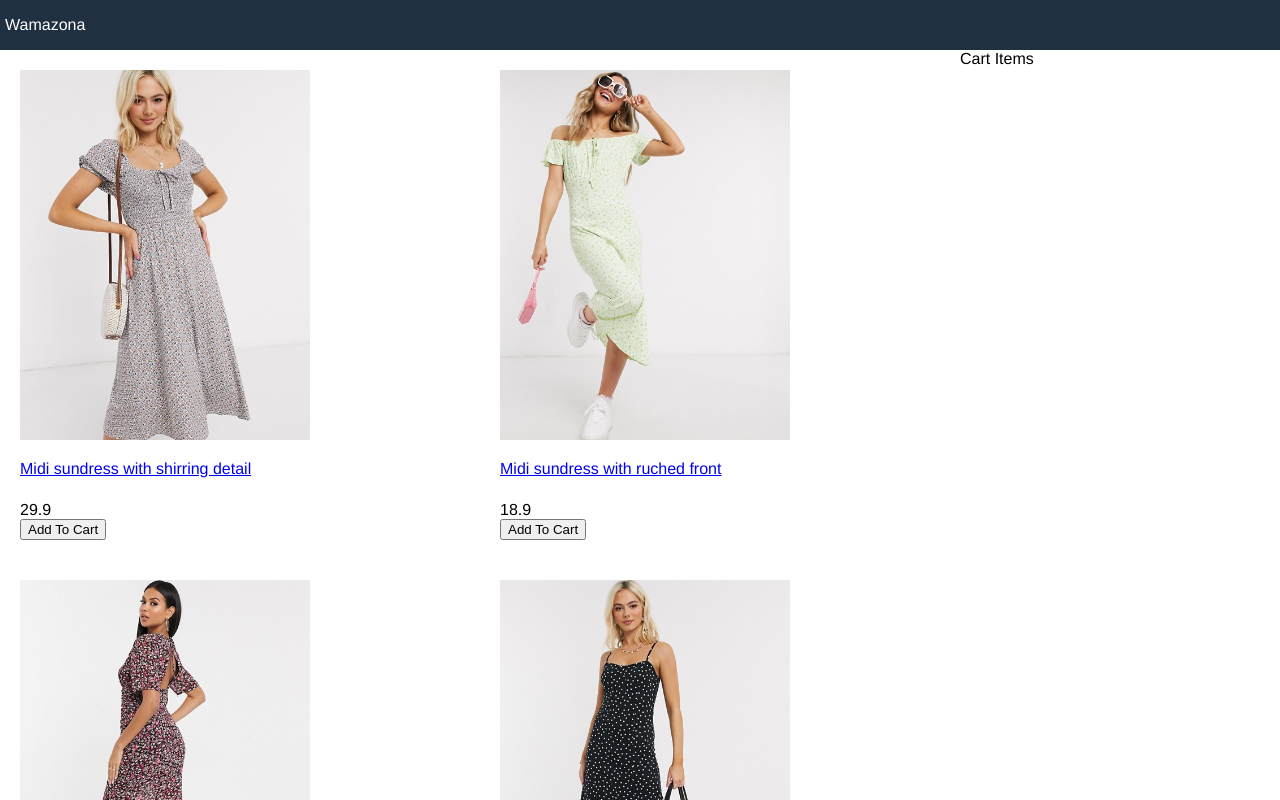
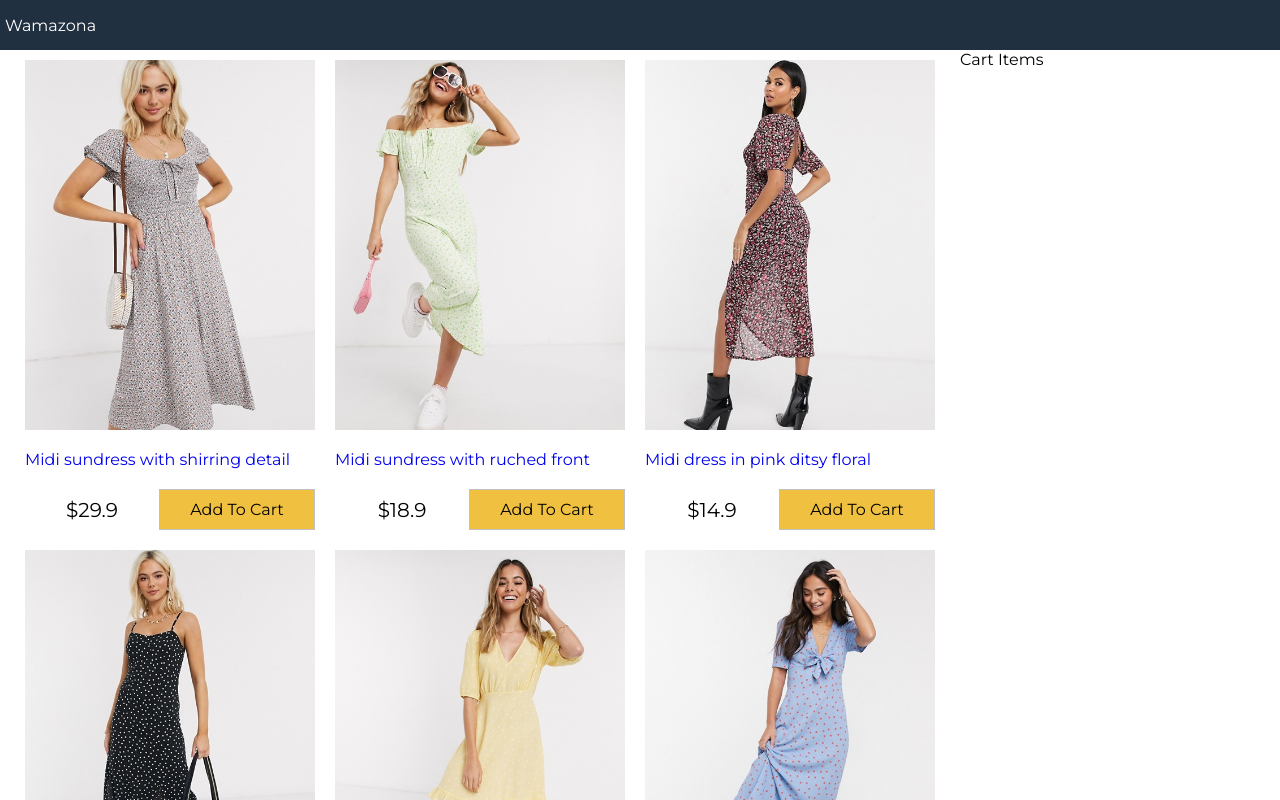
Before and after one commit to Shubham011190/Salezone, a React (Create React App) app: page / in a window 1280 px wide. Shown: the top 800 px of the page. Built offline with nearby package versions, Linux system fonts and the light colour scheme.

Commit message:
View formatted

```diff
--- a/src/components/Products.js
+++ b/src/components/Products.js
@@ -1,4 +1,5 @@
-import React, { Component } from 'react'
+import React, { Component } from 'react';
+import formatCurrency from '../util';
 
 export default class Products extends Component {
     render() {
@@ -13,7 +14,7 @@
                                     <p>{product.title}</p>
                                 </a>
                                 <div className='product-price'>
-                                    <div>{product.price}</div>
+                                    <div>{formatCurrency(product.price)}</div>
                                     <button className='button primary'>Add To Cart</button>
                                 </div>
                             </div>
--- a/src/index.css
+++ b/src/index.css
@@ -1,3 +1,5 @@
+@import url("https://fonts.googleapis.com/css2?family=Montserrat&display=swap");
+
 html{
   font-size : 62.5%;
   box-sizing: border-box;
@@ -8,9 +10,12 @@
   margin: 0;
 }
 
-body,input,textarea,select{
+body,input,textarea,select,button{
   font-size: 1.6rem;
-  font-family:  Helvetica,Arial, sans-serif;
+  font-family: Montserrat, Helvetica, Arial, sans-serif;
+}
+a{
+  text-decoration: none;
 }
 
 .grid-container{
@@ -81,11 +86,9 @@
 }
 
 .products li{
-  flex: 1 1 29rem;
+  flex: 0 1 29rem;
   height: 47rem;
   padding: 1rem;
-  margin: 1rem;
-
 }
 
 .product{
@@ -99,3 +102,34 @@
   max-width: 37rem;
   max-height: 37rem;
 }
+
+.product-price{
+  display: flex;
+  justify-content: space-between;
+  align-items: center;
+}
+
+.product-price div, .product-price button{
+  text-align: center;
+  flex: 1;
+}
+
+.product-price div{
+  font-size: 2rem;
+}
+
+.button{
+  padding: 1rem;
+  border: 0.1rem #c0c0c0 solid;
+  background-color: #f0f0f0;
+  cursor: pointer;
+  outline: none;
+}
+
+.button.primary{
+  background-color: #f0c040;
+}
+
+.button:hover{
+  border: 0.1rem #808080 solid;
+}
--- /dev/null
+++ b/src/util.js
@@ -0,0 +1,3 @@
+export default function formatCurrency(num){
+    return "$" + Number(num.toFixed(1)).toLocaleString() + " ";
+}
```
